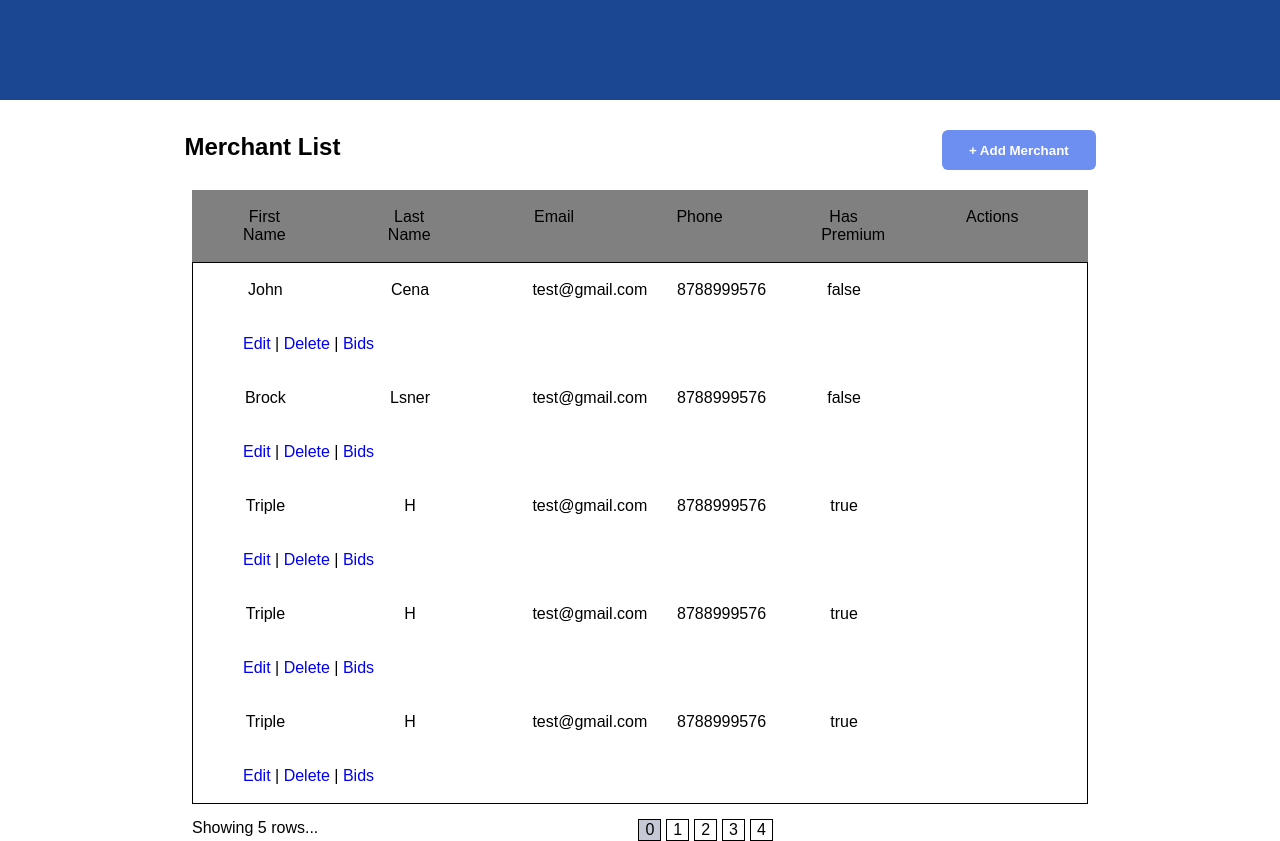
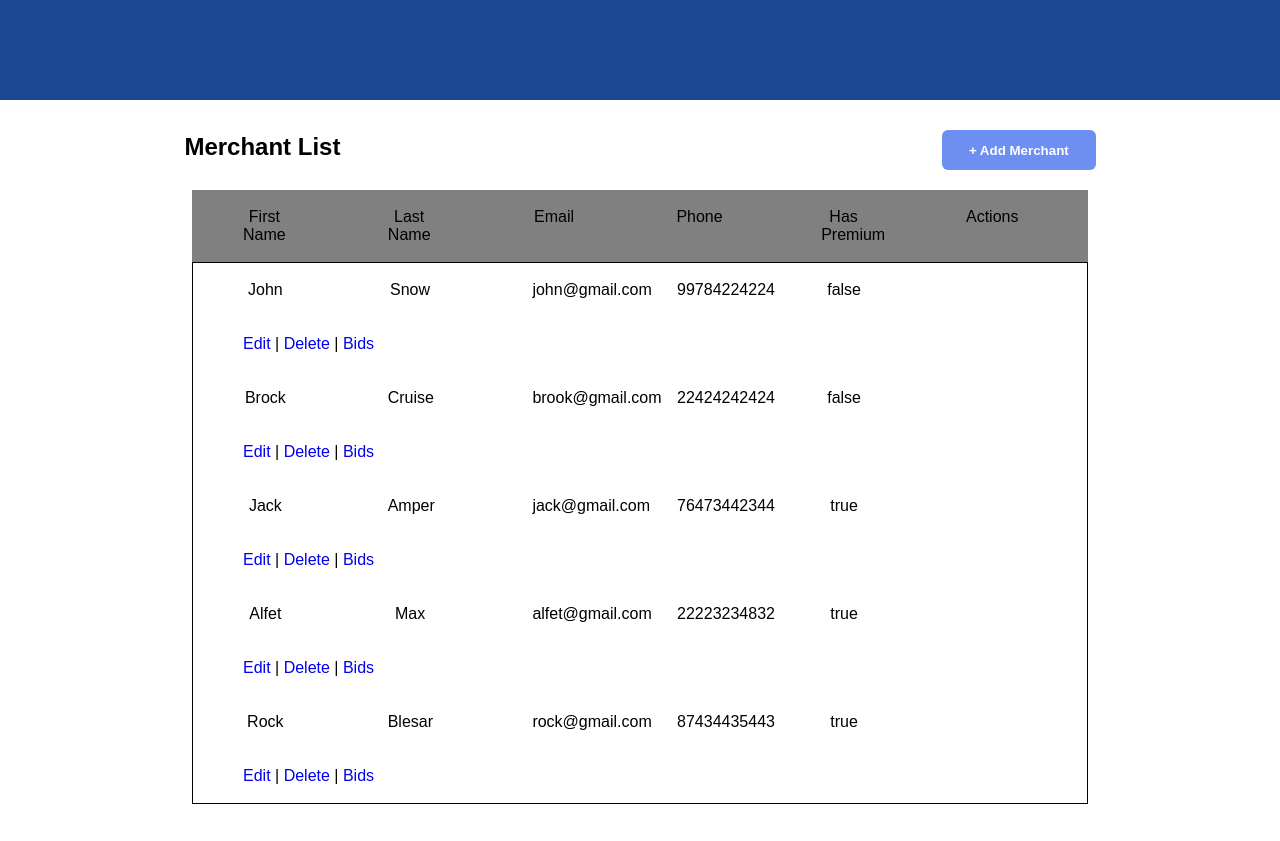
Before and after one commit to sudarshantanwer/Merchant-Managment, a React app: page /bids in a window 1280 px wide. After the commit the page ends 804 px from the top, so only its background shows below. Built offline with nearby package versions, Linux system fonts and the light colour scheme.

Commit message:
mock data modified

```diff
--- a/src/apis/merchantApi.js
+++ b/src/apis/merchantApi.js
@@ -5,12 +5,13 @@
 import {Merchants} from './mockData'
 
 const getMerchantList = (pageSize, pageIndex) => {
-    var list = [];
-    for(var i=pageIndex;i<pageSize;i++){
-        list.push(Merchants[i]);
-    }
-
-    return list;
+    // var list = [];
+    // for(var i=(pageSize*pageIndex);i<((pageSize*pageIndex) + pageSize);i++){
+    //     list.push(Merchants[i]);
+    // }
+    //
+    // return list;
+    return Merchants;
 }
 
 const getTotalCount = () => {
--- a/src/apis/mockData.js
+++ b/src/apis/mockData.js
@@ -5,19 +5,19 @@
 export const Merchants = [ {
         id: 'merchant_1',
         firstname: 'John',
-        lastname: 'Cena',
-        avatarUrl: 'http://google.com',
-        email: 'test@gmail.com',
-        phone: '8788999576',
+        lastname: 'Snow',
+        avatarUrl: 'http://john.png',
+        email: 'john@gmail.com',
+        phone: '99784224224',
         hasPremium: false,
         bids: [] //Array<Bid>
 },{
     id: 'merchant_2',
     firstname: 'Brock',
-    lastname: 'Lsner',
-    avatarUrl: 'http://google.com',
-    email: 'test@gmail.com',
-    phone: '8788999576',
+    lastname: 'Cruise',
+    avatarUrl: 'http://brook/profile.png',
+    email: 'brook@gmail.com',
+    phone: '22424242424',
     hasPremium: false,
     bids: [{
         id: 'bid_1233',
@@ -32,11 +32,11 @@ export const Merchants = [ {
     }] //Array<Bid>
 },{
     id: 'merchant_3',
-    firstname: 'Triple',
-    lastname: 'H',
-    avatarUrl: 'http://google.com',
-    email: 'test@gmail.com',
-    phone: '8788999576',
+    firstname: 'Jack',
+    lastname: 'Amper',
+    avatarUrl: 'http://jack.jpg',
+    email: 'jack@gmail.com',
+    phone: '76473442344',
     hasPremium: true,
     bids: [{
         id: 'bid_1',
@@ -52,11 +52,11 @@ export const Merchants = [ {
 },
     {
         id: 'merchant_33',
-        firstname: 'Triple',
-        lastname: 'H',
-        avatarUrl: 'http://google.com',
-        email: 'test@gmail.com',
-        phone: '8788999576',
+        firstname: 'Alfet',
+        lastname: 'Max',
+        avatarUrl: 'http://alfet.png',
+        email: 'alfet@gmail.com',
+        phone: '22223234832',
         hasPremium: true,
         bids: [{
             id: 'bid_1',
@@ -72,375 +72,15 @@ export const Merchants = [ {
     },
     {
         id: 'merchant_4',
-        firstname: 'Triple',
-        lastname: 'H',
-        avatarUrl: 'http://google.com',
-        email: 'test@gmail.com',
-        phone: '8788999576',
+        firstname: 'Rock',
+        lastname: 'Blesar',
+        avatarUrl: 'http://rock.png',
+        email: 'rock@gmail.com',
+        phone: '87434435443',
         hasPremium: true,
         bids: [{
-            id: 'bid_1',
-            carTitle: 'ABC',
-            amount: 1000,
-            created: '12/10/16'
-        }, {
-            id: 'bid_2',
-            carTitle: 'ABC',
-            amount: 1000,
-            created: '12/10/16'
-        }] //Array<Bid>
-    },
-    {
-        id: 'merchant_5',
-        firstname: 'Triple',
-        lastname: 'H',
-        avatarUrl: 'http://google.com',
-        email: 'test@gmail.com',
-        phone: '8788999576',
-        hasPremium: true,
-        bids: [{
-            id: 'bid_1',
-            carTitle: 'ABC',
-            amount: 1000,
-            created: '12/10/16'
-        }, {
-            id: 'bid_2',
-            carTitle: 'ABC',
-            amount: 1000,
-            created: '12/10/16'
-        }] //Array<Bid>
-    },
-    {
-        id: 'merchant_6',
-        firstname: 'Triple',
-        lastname: 'H',
-        avatarUrl: 'http://google.com',
-        email: 'test@gmail.com',
-        phone: '8788999576',
-        hasPremium: true,
-        bids: [{
-            id: 'bid_1',
-            carTitle: 'ABC',
-            amount: 1000,
-            created: '12/10/16'
-        }, {
-            id: 'bid_2',
-            carTitle: 'ABC',
-            amount: 1000,
-            created: '12/10/16'
-        }] //Array<Bid>
-    },
-    {
-        id: 'merchant_7',
-        firstname: 'Triple',
-        lastname: 'H',
-        avatarUrl: 'http://google.com',
-        email: 'test@gmail.com',
-        phone: '8788999576',
-        hasPremium: true,
-        bids: [{
-            id: 'bid_1',
-            carTitle: 'ABC',
-            amount: 1000,
-            created: '12/10/16'
-        }, {
-            id: 'bid_2',
-            carTitle: 'ABC',
-            amount: 1000,
-            created: '12/10/16'
-        }] //Array<Bid>
-    },
-    {
-        id: 'merchant_8',
-        firstname: 'Triple',
-        lastname: 'H',
-        avatarUrl: 'http://google.com',
-        email: 'test@gmail.com',
-        phone: '8788999576',
-        hasPremium: true,
-        bids: [{
-            id: 'bid_1',
-            carTitle: 'ABC',
-            amount: 1000,
-            created: '12/10/16'
-        }, {
-            id: 'bid_2',
-            carTitle: 'ABC',
-            amount: 1000,
-            created: '12/10/16'
-        }] //Array<Bid>
-    },
-    {
-        id: 'merchant_9',
-        firstname: 'Triple',
-        lastname: 'H',
-        avatarUrl: 'http://google.com',
-        email: 'test@gmail.com',
-        phone: '8788999576',
-        hasPremium: true,
-        bids: [{
-            id: 'bid_1',
-            carTitle: 'ABC',
-            amount: 1000,
-            created: '12/10/16'
-        }, {
-            id: 'bid_2',
-            carTitle: 'ABC',
-            amount: 1000,
-            created: '12/10/16'
-        }] //Array<Bid>
-    },
-    {
-        id: 'merchant_10',
-        firstname: 'Triple',
-        lastname: 'H',
-        avatarUrl: 'http://google.com',
-        email: 'test@gmail.com',
-        phone: '8788999576',
-        hasPremium: true,
-        bids: [{
-            id: 'bid_1',
-            carTitle: 'ABC',
-            amount: 1000,
-            created: '12/10/16'
-        }, {
-            id: 'bid_2',
-            carTitle: 'ABC',
-            amount: 1000,
-            created: '12/10/16'
-        }] //Array<Bid>
-    },
-    {
-        id: 'merchant_11',
-        firstname: 'Triple',
-        lastname: 'H',
-        avatarUrl: 'http://google.com',
-        email: 'test@gmail.com',
-        phone: '8788999576',
-        hasPremium: true,
-        bids: [{
-            id: 'bid_1',
-            carTitle: 'ABC',
-            amount: 1000,
-            created: '12/10/16'
-        }, {
-            id: 'bid_2',
-            carTitle: 'ABC',
-            amount: 1000,
-            created: '12/10/16'
-        }] //Array<Bid>
-    },
-    {
-        id: 'merchant_12',
-        firstname: 'Triple',
-        lastname: 'H',
-        avatarUrl: 'http://google.com',
-        email: 'test@gmail.com',
-        phone: '8788999576',
-        hasPremium: true,
-        bids: [{
-            id: 'bid_1',
-            carTitle: 'ABC',
-            amount: 1000,
-            created: '12/10/16'
-        }, {
-            id: 'bid_2',
-            carTitle: 'ABC',
-            amount: 1000,
-            created: '12/10/16'
-        }] //Array<Bid>
-    },
-    {
-        id: 'merchant_13',
-        firstname: 'Triple',
-        lastname: 'H',
-        avatarUrl: 'http://google.com',
-        email: 'test@gmail.com',
-        phone: '8788999576',
-        hasPremium: true,
-        bids: [{
-            id: 'bid_1',
-            carTitle: 'ABC',
-            amount: 1000,
-            created: '12/10/16'
-        }, {
-            id: 'bid_2',
-            carTitle: 'ABC',
-            amount: 1000,
-            created: '12/10/16'
-        }] //Array<Bid>
-    },
-    {
-        id: 'merchant_14',
-        firstname: 'Triple',
-        lastname: 'H',
-        avatarUrl: 'http://google.com',
-        email: 'test@gmail.com',
-        phone: '8788999576',
-        hasPremium: true,
-        bids: [{
-            id: 'bid_1',
-            carTitle: 'ABC',
-            amount: 1000,
-            created: '12/10/16'
-        }, {
-            id: 'bid_2',
-            carTitle: 'ABC',
-            amount: 1000,
-            created: '12/10/16'
-        }] //Array<Bid>
-    },
-    {
-        id: 'merchant_15',
-        firstname: 'Triple',
-        lastname: 'H',
-        avatarUrl: 'http://google.com',
-        email: 'test@gmail.com',
-        phone: '8788999576',
-        hasPremium: true,
-        bids: [{
-            id: 'bid_1',
-            carTitle: 'ABC',
-            amount: 1000,
-            created: '12/10/16'
-        }, {
-            id: 'bid_2',
-            carTitle: 'ABC',
-            amount: 1000,
-            created: '12/10/16'
-        }] //Array<Bid>
-    },
-    {
-        id: 'merchant_16',
-        firstname: 'Triple',
-        lastname: 'H',
-        avatarUrl: 'http://google.com',
-        email: 'test@gmail.com',
-        phone: '8788999576',
-        hasPremium: true,
-        bids: [{
-            id: 'bid_1',
-            carTitle: 'ABC',
-            amount: 1000,
-            created: '12/10/16'
-        }, {
-            id: 'bid_2',
-            carTitle: 'ABC',
-            amount: 1000,
-            created: '12/10/16'
-        }] //Array<Bid>
-    },
-    {
-        id: 'merchant_17',
-        firstname: 'Triple',
-        lastname: 'H',
-        avatarUrl: 'http://google.com',
-        email: 'test@gmail.com',
-        phone: '8788999576',
-        hasPremium: true,
-        bids: [{
-            id: 'bid_1',
-            carTitle: 'ABC',
-            amount: 1000,
-            created: '12/10/16'
-        }, {
-            id: 'bid_2',
-            carTitle: 'ABC',
-            amount: 1000,
-            created: '12/10/16'
-        }] //Array<Bid>
-    },
-    {
-        id: 'merchant_18',
-        firstname: 'Triple',
-        lastname: 'H',
-        avatarUrl: 'http://google.com',
-        email: 'test@gmail.com',
-        phone: '8788999576',
-        hasPremium: true,
-        bids: [{
-            id: 'bid_1',
-            carTitle: 'ABC',
-            amount: 1000,
-            created: '12/10/16'
-        }, {
-            id: 'bid_2',
-            carTitle: 'ABC',
-            amount: 1000,
-            created: '12/10/16'
-        }] //Array<Bid>
-    },
-    {
-        id: 'merchant_19',
-        firstname: 'Triple',
-        lastname: 'H',
-        avatarUrl: 'http://google.com',
-        email: 'test@gmail.com',
-        phone: '8788999576',
-        hasPremium: true,
-        bids: [{
-            id: 'bid_1',
-            carTitle: 'ABC',
-            amount: 1000,
-            created: '12/10/16'
-        }, {
-            id: 'bid_2',
-            carTitle: 'ABC',
-            amount: 1000,
-            created: '12/10/16'
-        }] //Array<Bid>
-    },
-    {
-        id: 'merchant_20',
-        firstname: 'Triple',
-        lastname: 'H',
-        avatarUrl: 'http://google.com',
-        email: 'test@gmail.com',
-        phone: '8788999576',
-        hasPremium: true,
-        bids: [{
-            id: 'bid_1',
-            carTitle: 'ABC',
-            amount: 1000,
-            created: '12/10/16'
-        }, {
-            id: 'bid_2',
-            carTitle: 'ABC',
-            amount: 1000,
-            created: '12/10/16'
-        }] //Array<Bid>
-    },
-    {
-        id: 'merchant_21',
-        firstname: 'Triple',
-        lastname: 'H',
-        avatarUrl: 'http://google.com',
-        email: 'test@gmail.com',
-        phone: '8788999576',
-        hasPremium: true,
-        bids: [{
-            id: 'bid_1',
-            carTitle: 'ABC',
-            amount: 1000,
-            created: '12/10/16'
-        }, {
-            id: 'bid_2',
-            carTitle: 'ABC',
-            amount: 1000,
-            created: '12/10/16'
-        }] //Array<Bid>
-    },
-    {
-        id: 'merchant_22',
-        firstname: 'Triple',
-        lastname: 'H',
-        avatarUrl: 'http://google.com',
-        email: 'test@gmail.com',
-        phone: '8788999576',
-        hasPremium: true,
-        bids: [{
-            id: 'bid_1',
-            carTitle: 'ABC',
+            id: 'bid_123',
+            carTitle: 'Car title here',
             amount: 1000,
             created: '12/10/16'
         }, {
--- a/src/components/table.js
+++ b/src/components/table.js
@@ -99,14 +99,18 @@ class Table extends Component {
                         )}
 
                 </ul>
-
-                <footer>
-                    <span>Showing {this.state.pageSize} rows...</span>
-                    {
-                        this.state.pageArray && this.state.pageArray.length > 0 && this.state.pageArray.map((obj,index)=>
-                            <span onClick={()=>{this.pageClickHandler(index)}} className={`paging ${this.state.pageIndex === index && 'selectedPage'}`}  key={index} >{index}</span>
-                        )}
-                </footer>
+                {
+                 false && <footer>
+                        <span>Showing {this.state.pageSize} rows...</span>
+                        {
+                            this.state.pageArray && this.state.pageArray.length > 0 && this.state.pageArray.map((obj, index) =>
+                                <span onClick={() => {
+                                    this.pageClickHandler(index)
+                                }} className={`paging ${this.state.pageIndex === index && 'selectedPage'}`}
+                                      key={index}>{index}</span>
+                            )}
+                    </footer>
+                }
             </div>
         );
     }
```
